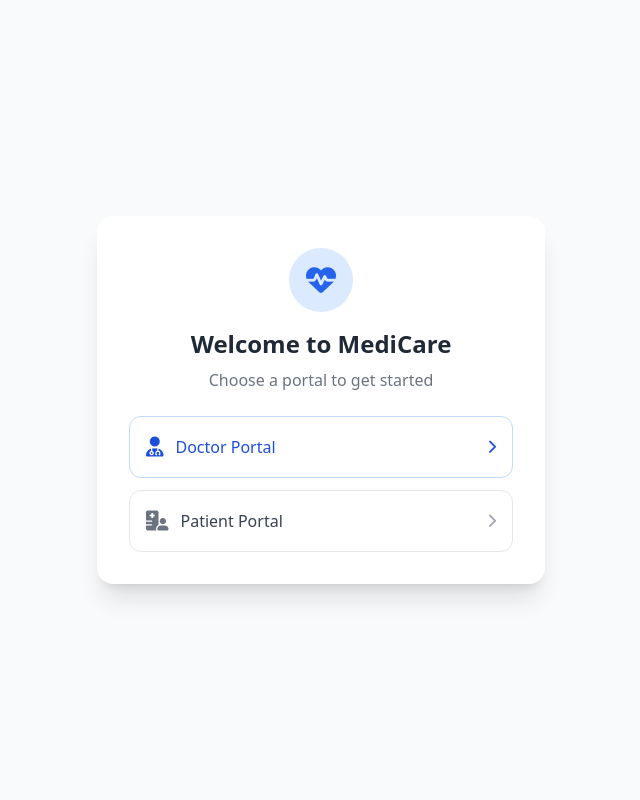
After one commit to Abhinanthcs/doctor, a Flask app: template templates/index.html in a window 1280 px wide. The commit adds this page. Shown: the whole page, without its empty margins (319-959 px from the left). Run offline with Flask 3, Linux system fonts and the light colour scheme; the template is opened without the code that fills it, so the values that code supplies are empty; some libraries are stand-ins or nearby versions.

Commit message:
rearrange the structure

```diff
--- a/app.py
+++ b/app.py
@@ -0,0 +1,81 @@
+import os
+from flask import Flask, render_template, redirect, url_for, session
+
+app = Flask(__name__)
+app.secret_key = os.environ.get("SECRET_KEY", "dev-secret-change-in-production")
+
+
+# ----------------------------------------------------
+# 1. PUBLIC & AUTHENTICATION ROUTES
+# ----------------------------------------------------
+@app.route("/")
+def index():
+    return render_template("index.html")
+
+
+@app.route("/login")
+def login():
+    return render_template("login.html")
+
+
+@app.route("/register")
+def register():
+    return render_template("register.html")
+
+
+@app.route("/logout")
+def logout():
+    session.clear()
+    return redirect(url_for("login"))
+
+
+# ----------------------------------------------------
+# 2. DOCTOR ROUTES
+# ----------------------------------------------------
+@app.route("/doctor")
+@app.route("/doctor/dashboard")
+def doctor_dashboard():
+    return render_template("doctor/dr_dashboard.html")
+
+
+@app.route("/doctor/appointments")
+def doctor_appointments():
+    return render_template("doctor/dr_appoinment.html")
+
+
+@app.route("/doctor/patients")
+def doctor_patients():
+    return render_template("doctor/dr_patient.html")
+
+
+@app.route("/doctor/prescriptions")
+def doctor_prescriptions():
+    return render_template("doctor/dr_prescription.html")
+
+
+# ----------------------------------------------------
+# 3. PATIENT ROUTES
+# ----------------------------------------------------
+@app.route("/patient")
+@app.route("/patient/dashboard")
+def patient_dashboard():
+    return render_template("patient/dashboard.html")
+
+
+@app.route("/patient/doctors")
+def patient_doctors():
+    return render_template("patient/doctors.html")
+
+
+@app.route("/patient/appointments")
+def patient_appointments():
+    return render_template("patient/appointments.html")
+
+
+@app.route("/patient/prescriptions")
+def patient_prescriptions():
+    return render_template("patient/prescriptions.html")
+
+
+if __name__ == "__main__":
+    app.run(debug=True)
--- /dev/null
+++ b/templates/index.html
@@ -0,0 +1,37 @@
+<!DOCTYPE html>
+<html lang="en">
+<head>
+    <meta charset="UTF-8">
+    <meta name="viewport" content="width=device-width, initial-scale=1.0">
+    <title>MediCare - Healthcare Portal</title>
+    <script src="https://cdn.tailwindcss.com"></script>
+    <link rel="stylesheet" href="https://cdnjs.cloudflare.com/ajax/libs/font-awesome/6.5.2/css/all.min.css">
+</head>
+<body class="bg-gray-50 flex items-center justify-center min-h-screen">
+    <div class="max-w-md w-full bg-white rounded-2xl shadow-xl p-8 text-center mx-4">
+        <div class="inline-flex items-center justify-center w-16 h-16 bg-blue-100 text-blue-600 rounded-full mb-4">
+            <i class="fa-solid fa-heart-pulse text-3xl"></i>
+        </div>
+        <h1 class="text-2xl font-bold text-gray-800 mb-2">Welcome to MediCare</h1>
+        <p class="text-gray-500 mb-6">Choose a portal to get started</p>
+
+        <div class="space-y-3">
+            <a href="{{ url_for('doctor_dashboard') }}" class="flex items-center justify-between p-4 border border-blue-200 rounded-xl hover:bg-blue-50 transition text-blue-700 font-medium">
+                <span class="flex items-center gap-3">
+                    <i class="fa-solid fa-user-doctor text-xl"></i>
+                    Doctor Portal
+                </span>
+                <i class="fa-solid fa-chevron-right text-sm"></i>
+            </a>
+
+            <a href="{{ url_for('patient_dashboard') }}" class="flex items-center justify-between p-4 border border-gray-200 rounded-xl hover:bg-gray-50 transition text-gray-700 font-medium">
+                <span class="flex items-center gap-3">
+                    <i class="fa-solid fa-hospital-user text-xl text-gray-500"></i>
+                    Patient Portal
+                </span>
+                <i class="fa-solid fa-chevron-right text-sm text-gray-400"></i>
+            </a>
+        </div>
+    </div>
+</body>
+</html>
```
Also changed, not shown: backend/app.py (deleted, +0 -24 lines), templates/doctor/dr_dashboard.html (renamed from frontend/doctor/dashboard.html, +6 -6 lines), firebase_config.py (added), frontend/patient/doctors.html (deleted), frontend/patient/prescriptions.html (deleted), static/css/doctor/dashboard.css (renamed from frontend/doctor/css/dashboard.css), static/js/doctor/dashboard.js (renamed from frontend/doctor/js/dashboard.js), templates/doctor/dr_appoinment.html (renamed from frontend/doctor/appoinment.html), templates/doctor/dr_patient.html (added), templates/doctor/dr_prescription.html (added), templates/login.html (added), templates/patient/appointments.html (added), templates/patient/dashboard.html (added), templates/patient/doctors.html (added), 2 more files.
